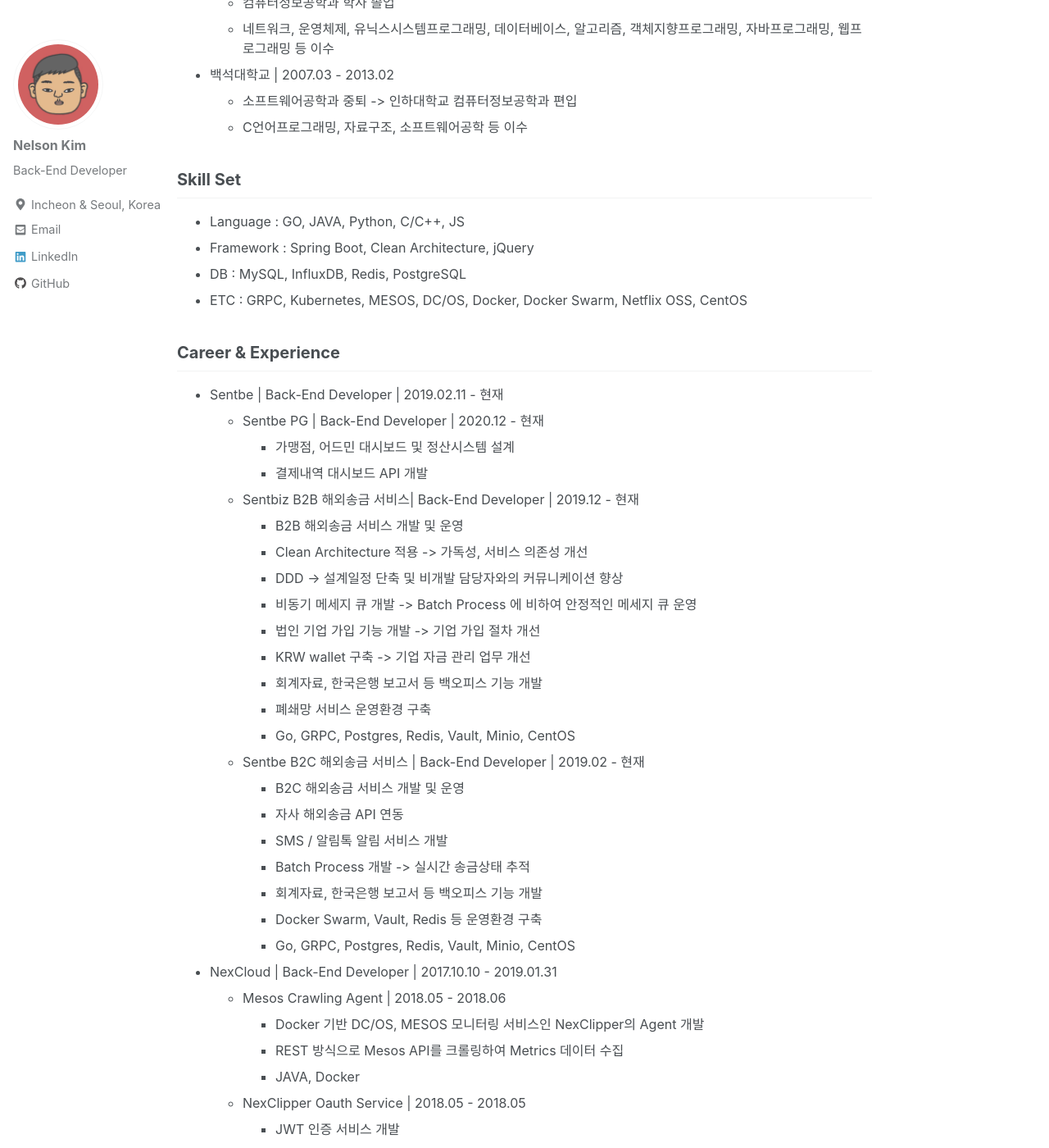
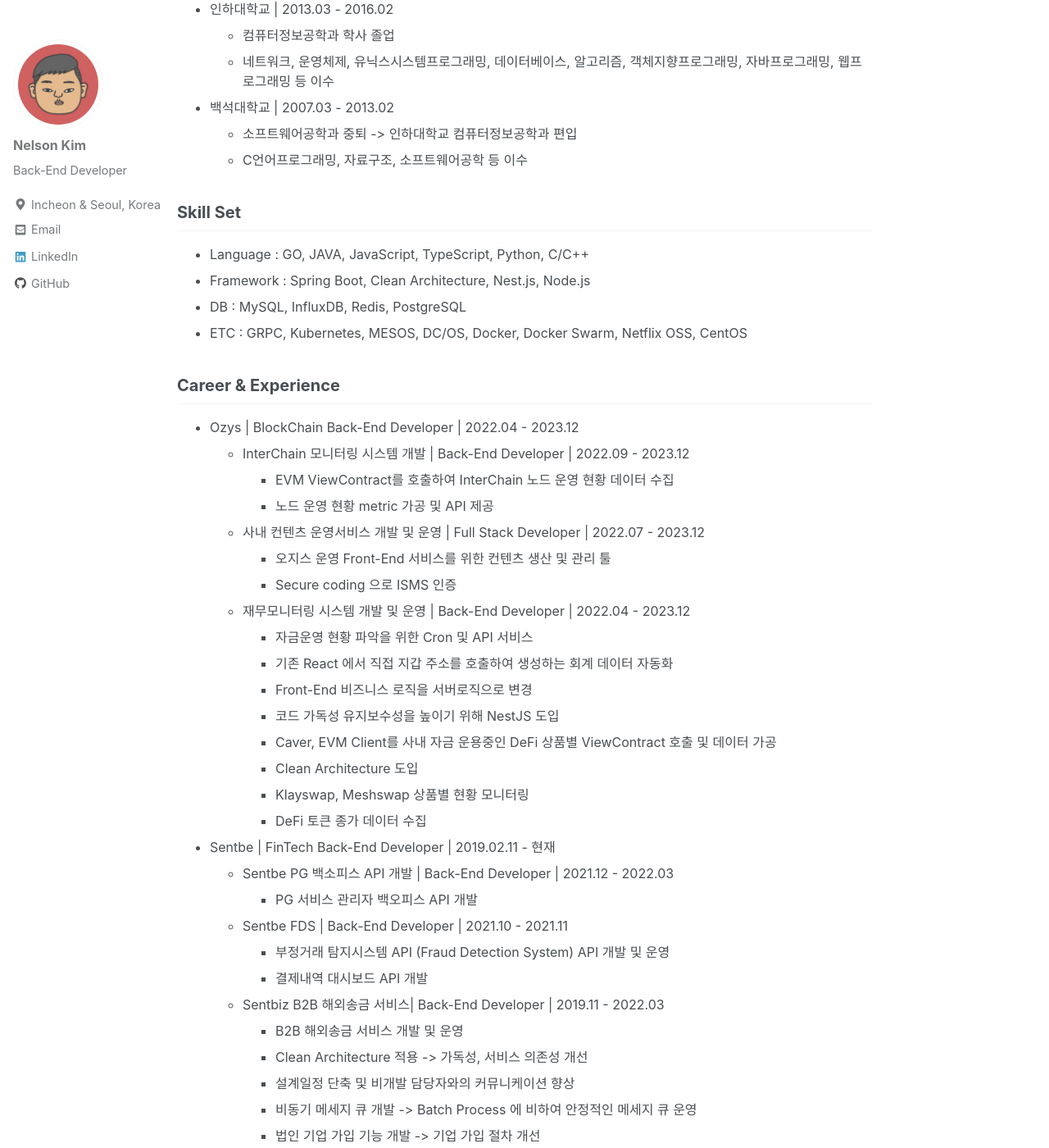
Before and after one commit to ssipflow/ssipflow.github.io, a Jekyll site: the page built from _pages/about-me.md, in a window 1280 px wide and 1400 px high, scrolled down 519 px. Shown: the whole window at 82% size. Built offline with Jekyll 4.4.1, drawn with Linux system fonts in a browser that asks for light colours; nearby versions of some CDN libraries; comment, search, counter and statistics services are not loaded; some of the changed text lies outside the part shown.

```diff
--- a/_pages/about-me.md
+++ b/_pages/about-me.md
@@ -9,9 +9,9 @@ comments: false
 E-MAIL: [ssipflow@gmail.com](mailto:ssipflow@gmail.com)
 GitHub: [https://github.com/ssipflow](https://github.com/ssipflow)
 
-막 4년차에 접어든 주니어 개발자.
-근본, 성능, 가독성을 중요하게 여기는 개발자.
-늘 발전을 원하는 개발자.
+* 핀테크, 블록체인 백엔드 개발자.
+* 근본, 성능, 가독성을 중요하게 여기는 개발자.
+* 늘 발전을 원하는 개발자.
 
 ## Education
 * 인하대학교 \| 2013.03 - 2016.02
@@ -23,21 +23,43 @@ GitHub: [https://github.com/ssipflow](https://github.com/ssipflow)
     * C언어프로그래밍, 자료구조, 소프트웨어공학 등 이수
 
 ## Skill Set
-* Language : GO, JAVA, Python, C/C++, JS
-* Framework : Spring Boot, Clean Architecture, jQuery
+* Language : GO, JAVA, JavaScript, TypeScript, Python, C/C++
+* Framework : Spring Boot, Clean Architecture, Nest.js, Node.js
 * DB : MySQL, InfluxDB, Redis, PostgreSQL
 * ETC : GRPC, Kubernetes, MESOS, DC/OS, Docker, Docker Swarm, Netflix OSS, CentOS
 
 ## Career & Experience
-* Sentbe \| Back-End Developer \| 2019.02.11 - 현재
-    * Sentbe PG \| Back-End Developer \| 2020.12 - 현재
-        * 가맹점, 어드민 대시보드 및 정산시스템 설계
+* Ozys \| BlockChain Back-End Developer \| 2022.04 - 2023.12
+    * InterChain 모니터링 시스템 개발 \| Back-End Developer \| 2022.09 - 2023.12
+        * EVM ViewContract를 호출하여 InterChain 노드 운영 현황 데이터 수집
+        * 노드 운영 현황 metric 가공 및 API 제공
+
+    * 사내 컨텐츠 운영서비스 개발 및 운영 \| Full Stack Developer \| 2022.07 - 2023.12
+        * 오지스 운영 Front-End 서비스를 위한 컨텐츠 생산 및 관리 툴
+        * Secure coding 으로 ISMS 인증
+
+    * 재무모니터링 시스템 개발 및 운영 \| Back-End Developer \| 2022.04 - 2023.12
+        * 자금운영 현황 파악을 위한 Cron 및 API 서비스
+        * 기존 React 에서 직접 지갑 주소를 호출하여 생성하는 회계 데이터 자동화
+        * Front-End 비즈니스 로직을 서버로직으로 변경
+        * 코드 가독성 유지보수성을 높이기 위해 NestJS 도입
+        * Caver, EVM Client를 사내 자금 운용중인 DeFi 상품별 ViewContract 호출 및 데이터 가공
+        * Clean Architecture 도입
+        * Klayswap, Meshswap 상품별 현황 모니터링
+        * DeFi 토큰 종가 데이터 수집
+
+* Sentbe \| FinTech Back-End Developer \| 2019.02.11 - 현재
+    * Sentbe PG 백소피스 API 개발 \| Back-End Developer \| 2021.12 - 2022.03
+        * PG 서비스 관리자 백오피스 API 개발
+
+    * Sentbe FDS \| Back-End Developer \| 2021.10 - 2021.11
+        * 부정거래 탐지시스템 API (Fraud Detection System) API 개발 및 운영
         * 결제내역 대시보드 API 개발
 
-    * Sentbiz B2B 해외송금 서비스\| Back-End Developer \| 2019.12 - 현재
+    * Sentbiz B2B 해외송금 서비스\| Back-End Developer \| 2019.11 - 2022.03
         * B2B 해외송금 서비스 개발 및 운영
         * Clean Architecture 적용 -> 가독성, 서비스 의존성 개선
-        * DDD -> 설계일정 단축 및 비개발 담당자와의 커뮤니케이션 향상
+        * 설계일정 단축 및 비개발 담당자와의 커뮤니케이션 향상
         * 비동기 메세지 큐 개발 -> Batch Process 에 비하여 안정적인 메세지 큐 운영
         * 법인 기업 가입 기능 개발 -> 기업 가입 절차 개선
         * KRW wallet 구축 -> 기업 자금 관리 업무 개선
@@ -45,7 +67,7 @@ GitHub: [https://github.com/ssipflow](https://github.com/ssipflow)
         * 폐쇄망 서비스 운영환경 구축
         * Go, GRPC, Postgres, Redis, Vault, Minio, CentOS
 
-    * Sentbe B2C 해외송금 서비스 \| Back-End Developer \| 2019.02 - 현재
+    * Sentbe B2C 해외송금 서비스 \| Back-End Developer \| 2019.02 - 2021.01
         * B2C 해외송금 서비스 개발 및 운영
         * 자사 해외송금 API 연동
         * SMS / 알림톡 알림 서비스 개발
```
Also changed, not shown: other parts of _pages/about-me.md (+1 -1 lines), _posts/2024-07-19-SOLID.md (added, +237 -0 lines), _posts/2021-04-14-review-last-2-year copy.md (renamed from _posts/2021-04-14-review-last-2-year.md).
